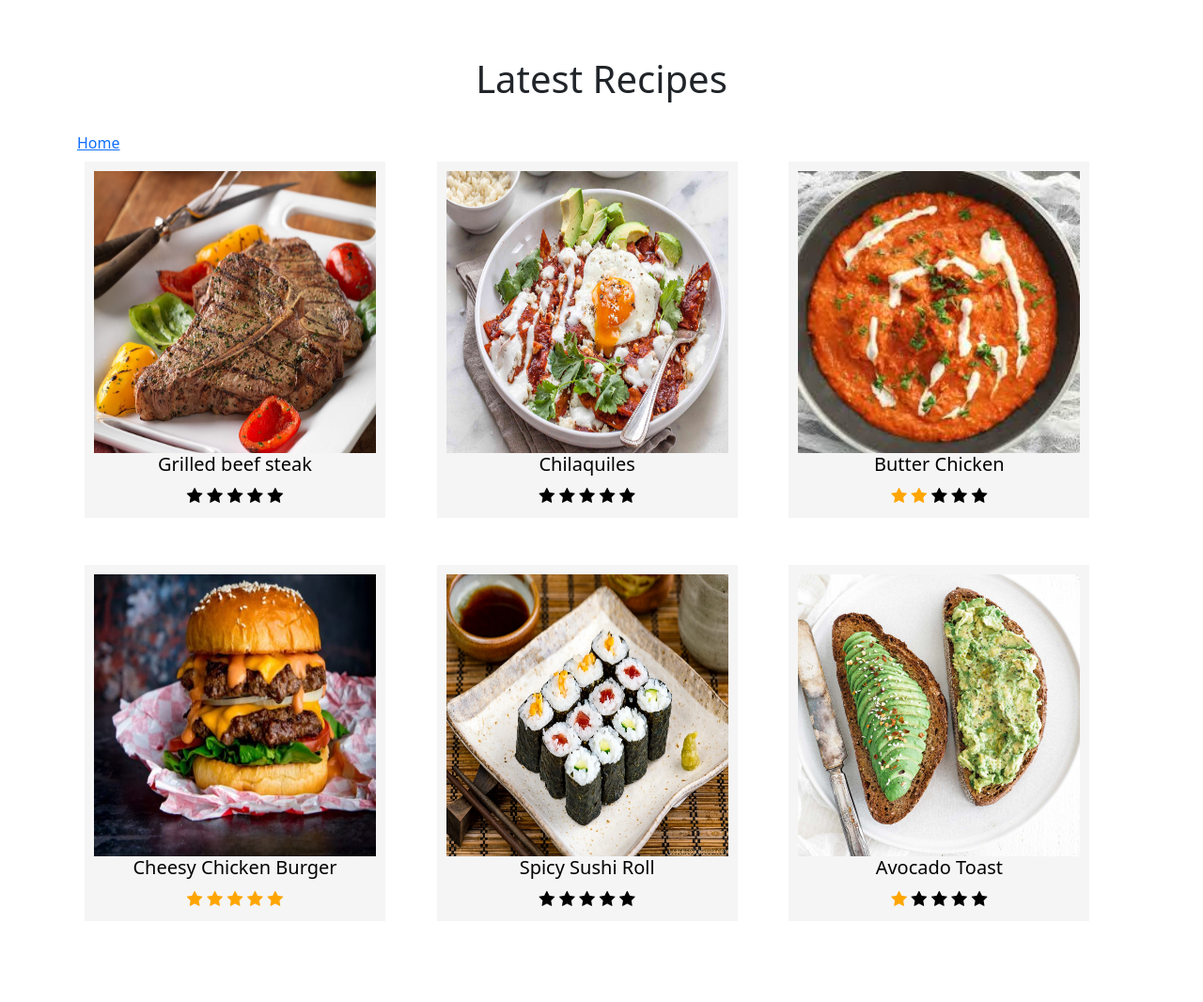
After one commit to Boushra-ahmad/SystemDeploymentProject, a Flask app: page /latest_recipes in a window 1280 px wide. The commit adds this page. Shown: the whole page at 94% size. Run offline with Flask 3, Linux system fonts and the light colour scheme.

Commit message:
added latest recipe page

```diff
--- a/functions.py
+++ b/functions.py
@@ -41,6 +41,9 @@ def download_image(url, save_path):
     with open(save_path, 'wb') as file:
         for chunk in response.iter_content(chunk_size=8192):
             file.write(chunk)
+
+def get_creation_timestamp(recipe):
+    return recipe['date_published']
 
 recipes = load_recipes_from_json('recipes.json')
 
@@ -273,6 +276,14 @@ def export_recipes(UPLOAD_FOLDER3,jsonData):
     else:
         return csv_file_path
 
+def latest_recipes_function(recipes):
+    sorted_recipes = sorted(recipes, key=get_creation_timestamp, reverse=True)
+    # Get the 6 most recent recipes
+    latest_recipes = sorted_recipes[:6]
+
+    return latest_recipes
+
+
 def rating(f,id):
     recipe = get_by_id(f,id)
     # print(recipe,file=sys.stderr)
--- a/recipes.json
+++ b/recipes.json
@@ -170,5 +170,55 @@
         "image": "butter_chicken_2.jpeg",
         "date_published": "2023-06-12",
         "rating": "2"
+    },
+    {
+        "id": 7,
+        "name": "Grilled beef steak",
+        "description": "A delicious grilled beef steak recipe.",
+        "category": "lunch",
+        "cuisine": "American",
+        "instructions": [
+            "Preheat the grill to medium-high heat",
+            "Season the beef steak with salt and pepper",
+            "Grill the steak for 4-6 minutes per side, or until desired doneness",
+            "Remove the steak from the grill and let it rest for a few minutes",
+            "Slice the steak and serve hot",
+            ""
+        ],
+        "ingredients": [
+            "1 beef steak",
+            "Salt",
+            "Pepper"
+        ],
+        "image": "Grilled Beef Steak_1.jpeg",
+        "date_published": "2023-06-19",
+        "rating": 0
+    },
+    {
+        "id": 8,
+        "name": "Chilaquiles",
+        "description": "Chilaquiles is a traditional Mexican dish made with tortilla chips, salsa, and cheese.",
+        "category": "breakfast",
+        "cuisine": "Mexican",
+        "instructions": [
+            "Preheat the oven to 350F (175C)",
+            "Spread the tortilla chips evenly in a baking dish",
+            "Pour the salsa over the chips, ensuring they are well coated",
+            "Sprinkle the shredded cheese, diced onion, and chopped cilantro over the top",
+            "Bake in the preheated oven for 10-15 minutes, or until the cheese is melted and bubbly",
+            "Remove from the oven and let it cool slightly",
+            "Serve the chilaquiles with a dollop of sour cream on top"
+        ],
+        "ingredients": [
+            "2 cups tortilla chips",
+            "1 cup salsa",
+            "1/2 cup shredded cheese",
+            "1/4 cup diced onion",
+            "1/4 cup chopped cilantro",
+            "1/4 cup sour cream"
+        ],
+        "image": "Chilaquiles_3.jpg",
+        "date_published": "2023-06-19",
+        "rating": 0
     }
 ]
--- a/routes.py
+++ b/routes.py
@@ -86,6 +86,16 @@ def rate_recipe(id):
         functions.rating('recipes.json',id)
         return view_recipe('recipes.json',id)
 
+
+
+@main.route('/latest_recipes',methods=['GET'])
+def latest_recipes():
+    recipes = functions.load_recipes_from_json('recipes.json')
+    latest_recipes = functions.latest_recipes_function(recipes)
+    # Render the template with the latest recipes
+    return render_template('latest_recipes.html', recipes=latest_recipes)
+
+
 #handle 404 error
 @main.errorhandler(404)
 def page_not_found(e):
--- a/templates/index.html
+++ b/templates/index.html
@@ -46,6 +46,10 @@
     <div id="exportbtndiv">
       <a href="{{ url_for('main.export_recipes') }}"><button id="exportbtn">Export Recipe <i class="fa fa-upload"></i></button></a>
     </div>
+
+    <div id="exportbtndiv">
+      <a href="{{ url_for('main.latest_recipes') }}"><button id="exportbtn">View Latest Recipes <i class="fa fa-th"></i></button></a>
+    </div>
 </div>
 
 <div>
--- /dev/null
+++ b/templates/latest_recipes.html
@@ -0,0 +1,62 @@
+<!DOCTYPE html>
+<html>
+<head>
+    <title>Latest recipes | Recipe Management System</title>
+    <link rel="stylesheet" href="{{ url_for('static', filename='css/Style.css') }}">
+    <link rel="stylesheet" href="https://cdnjs.cloudflare.com/ajax/libs/font-awesome/4.7.0/css/font-awesome.min.css">
+    <link href="https://cdn.jsdelivr.net/npm/bootstrap@5.0.2/dist/css/bootstrap.min.css" rel="stylesheet" integrity="sha384-EVSTQN3/azprG1Anm3QDgpJLIm9Nao0Yz1ztcQTwFspd3yD65VohhpuuCOmLASjC" crossorigin="anonymous">
+    <style>
+      body{
+        overflow-x:hidden;
+        margin-top: 40px;
+      }
+      .rating{
+        font-size: 18px;
+      }
+      .checked {
+        color: orange;
+      }
+    .content{
+        width: fit-content;
+        margin-bottom: 50px;
+    }
+    </style>
+</head>
+<body>
+
+<center><h1>Latest Recipes</h1></center>
+<br/>
+<div class="container">
+    <a href="/" class="bcktohome">Home</a>
+    <br/>
+    <div class="row">
+        {% for recipe in recipes %}
+            <div class="col-md-4">
+                <div class="column">
+                    <a href="{{ url_for('main.view_recipe', id = recipe.id)}}" style="text-decoration: none; color:black;">
+                    <div class="content">
+                      <img src="{{ url_for('static',filename='images/' + recipe['image'])}}" alt="{{recipe.image}}" >
+                      <h5>{{recipe.name}}</h5>
+                      <div class="rating">
+                        {% for i in range((recipe.rating | int)) %}
+                          <span class="fa fa-star checked"></span>
+                        {% endfor %}
+                        <!-- For loop to generate remaining empty stars -->
+                        {% for i in range(5 - (recipe.rating | int)) %}
+                          <span class="fa fa-star"></span>
+                        {% endfor %}
+                      </div>
+                    </div>
+                  </a>
+                  </div>
+            </div>
+
+            {% endfor %}
+        </div>
+
+</div>
+
+<script src="https://cdn.jsdelivr.net/npm/bootstrap@5.0.2/dist/js/bootstrap.bundle.min.js" integrity="sha384-MrcW6ZMFYlzcLA8Nl+NtUVF0sA7MsXsP1UyJoMp4YLEuNSfAP+JcXn/tWtIaxVXM" crossorigin="anonymous"></script>
+
+</body>
+</html>
```
Also changed, not shown: static/images/Chilaquiles_3.jpg (added), static/images/Grilled Beef Steak_1.jpeg (added).
